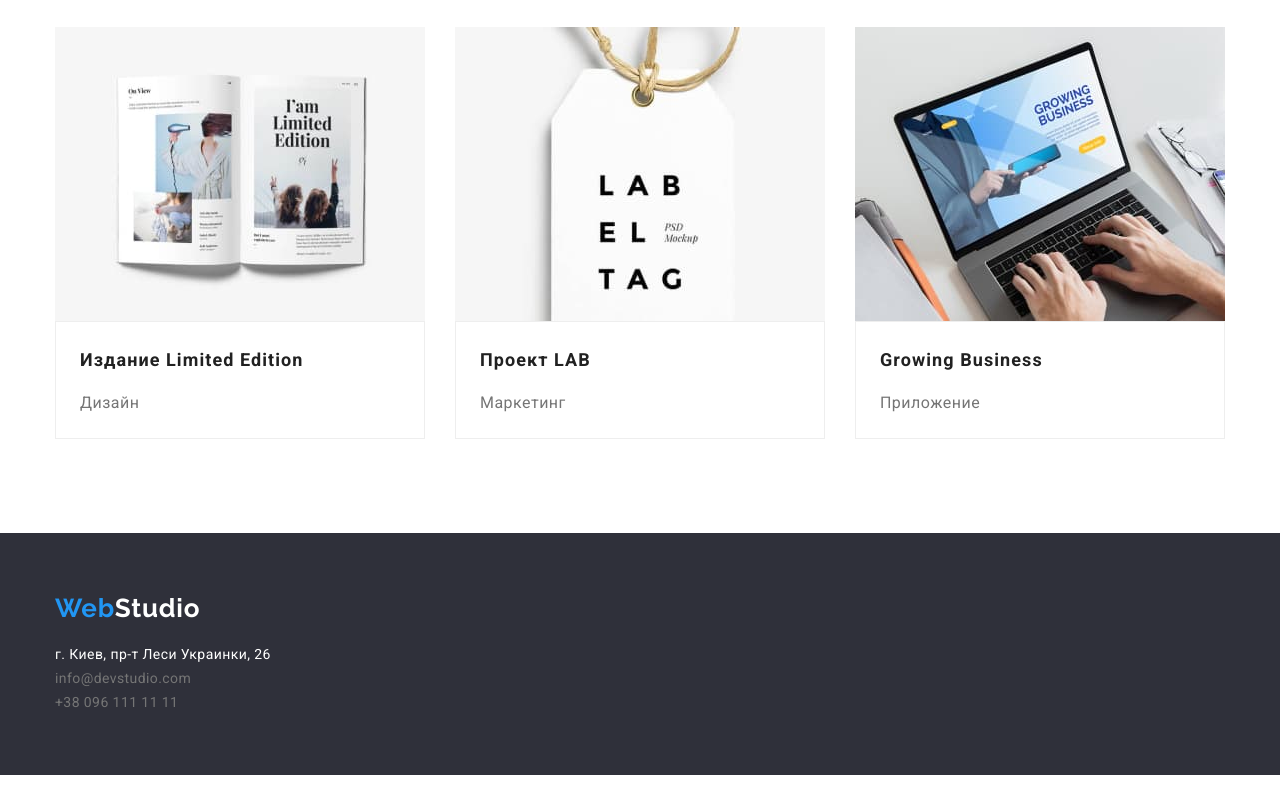
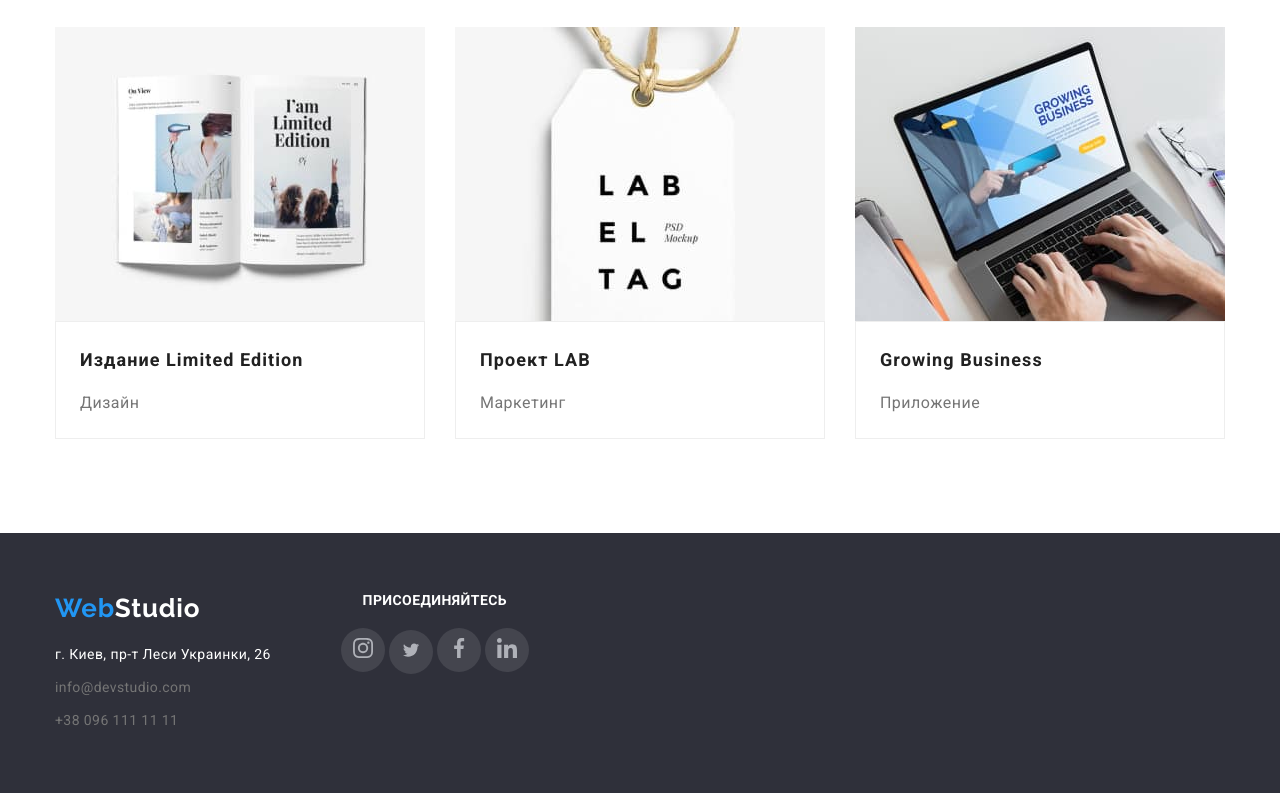
Before and after one commit to Staravoy/goit-markup-hw-04, a plain HTML site: page portfolio.html in a window 1280 px wide. Shown: the part 1119-1912 px from the top of the page. Drawn offline with nearby package versions, Linux system fonts and the light colour scheme.

Commit message:
homework 1.0

```diff
--- a/portfolio.html
+++ b/portfolio.html
@@ -31,9 +31,18 @@
                 </nav>
 
                 <ul class="contacts">
-                    <li class="item"><a href="mailto:info@devstudio.com" class="contacts-contact">info@devstudio.com</a>
+                    <li class="item"><a href="mailto:info@devstudio.com" class="contacts-contact">
+                        <svg class="contacts-sprite">
+                            <use href="./images/sprite.svg#icon-envelope"></use>
+                        </svg>
+                        info@devstudio.com</a>
                     </li>
-                    <li class="item"><a href="tel:+380961111111" class="contacts-contact">+38 096 111 11 11</a></li>
+                    <li class="item"><a href="tel:+380961111111" class="contacts-contact">
+                        <svg class="contacts-sprite-2">
+                            <use  href="images/sprite.svg#icon-Vector"></use>
+                        </svg>
+                        +38 096 111 11 11</a>
+                    </li>
                 </ul>
 
             </div>
@@ -139,15 +148,43 @@
     </main>
 
     <footer>
-        <div class="container">
-            <a href="./index.html" class="footer-logo"><span class="footer-logo-decor">Web</span>Studio</a>
-            <address class="address">
-                <ul class="footer-adress-list">
-                    <li><a href="#" class="address-post">г. Киев, пр-т Леси Украинки, 26</a></li>
-                    <li><a href="mailto:info@devstudio.com" class="address-email">info@devstudio.com</a></li>
-                    <li><a href="tel:+380961111111" class="address-tel">+38 096 111 11 11</a></li>
-                </ul>
-            </address>
+        <div class="container footer">
+            <div class="footer-adress">
+                <a href="./index.html" class="footer-logo"><span class="footer-logo-decor">Web</span>Studio</a>
+                <address class="address">
+                    <ul class="footer-adress-list">
+                        <li class="footer-link"><a href="#" class="address-post">г. Киев, пр-т Леси Украинки, 26</a></li>
+                        <li class="footer-link"><a href="mailto:info@devstudio.com"
+                                class="address-email">info@devstudio.com</a></li>
+                        <li class="footer-link"><a href="tel:+380961111111" class="address-tel">+38 096 111 11 11</a></li>
+                    </ul>
+                </address>
+            </div>
+            <div class="we-sprite-cont foot-sprite">
+                <div class="footer-sprite">
+                    <h2 class="footer-title">ПРИСОЕДИНЯЙТЕСЬ</h2>
+                    <button class="we-link foot">
+                        <svg class="we-sprite-1 items">
+                            <use href="images/sprite.svg#icon-instagram-2"></use>
+                        </svg>
+                    </button>
+                    <button class="we-link foot">
+                        <svg class="we-sprite-2 items">
+                            <use href="images/sprite.svg#icon-twitter-1-1"></use>
+                        </svg>
+                    </button>
+                    <button class="we-link foot">
+                        <svg class="we-sprite-3 items">
+                            <use href="images/sprite.svg#icon-facebook-1"></use>
+                        </svg>
+                    </button>
+                    <button class="we-link foot">
+                        <svg class="we-sprite-4 items">
+                            <use href="images/sprite.svg#icon-linkedin-1"></use>
+                        </svg>
+                    </button>
+                </div>
+            </div>
         </div>
 
     </footer>
```
